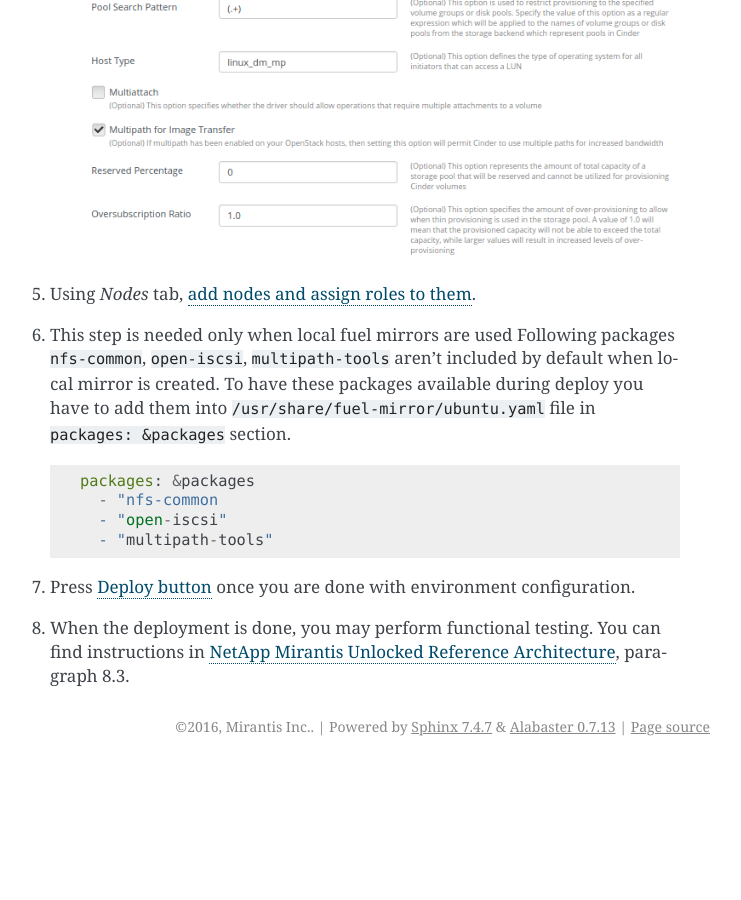
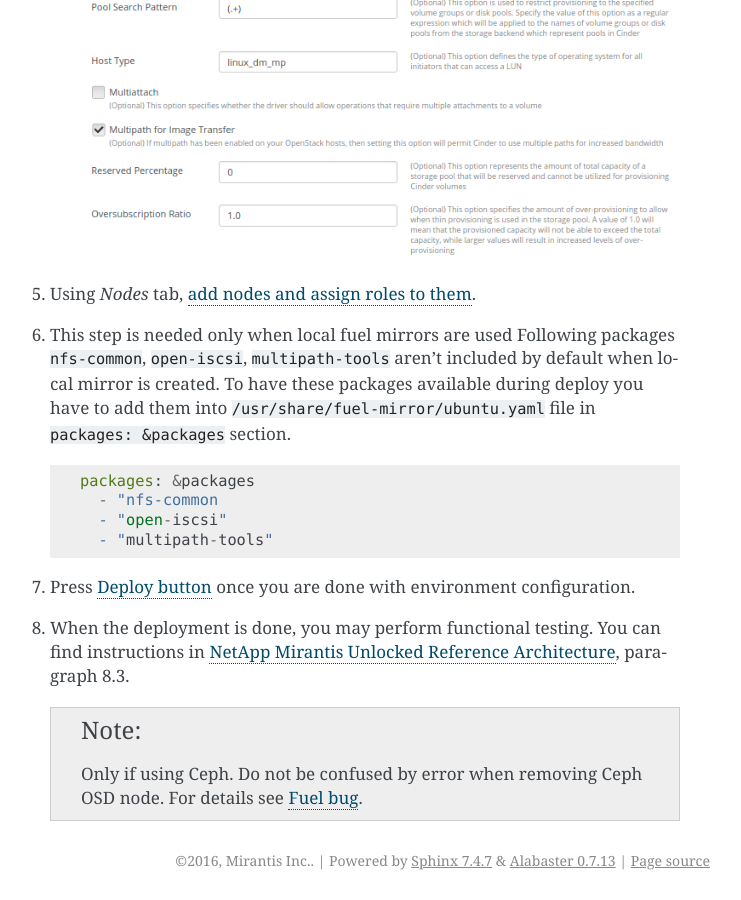
Before and after one commit to openstack-archive/fuel-plugin-cinder-netapp, a Sphinx documentation site: the page built from doc/source/guide.rst, in a window 1280 px wide and 900 px high, scrolled down 6000 px. Shown: the whole window, without its empty margins (400-1141 px from the left). Built offline with Sphinx 7.4.7, drawn with Linux system fonts in a browser that asks for light colours; before the commit the page ends 6766 px from its top, so only the background shows below that.

Commit message:
DOCS: Added note about Fuel bug
  While verification it was discovered that user
  can be confused by error when trying to remove
  Ceph OSD node from cluster. This change just
  added NOTE to user guide.

Change-Id: I3dab3744ca4f57234d461c3acf9a4a7b641bde95

```diff
--- a/doc/source/guide.rst
+++ b/doc/source/guide.rst
@@ -108,7 +108,12 @@ Once the Fuel Cinder NetApp plugin has been installed, you can create OpenStack
 #. When the deployment is done, you may perform functional testing.
    You can find instructions in `NetApp Mirantis Unlocked Reference Architecture`_, paragraph 8.3.
 
+   .. NOTE::
+      Only if using Ceph. Do not be confused by error when
+      removing Ceph OSD node. For details see `Fuel bug`_.
+
 .. _the instructions: http://docs.openstack.org/developer/fuel-docs/userdocs/fuel-user-guide/create-environment/start-create-env.html
 .. _add nodes and assign roles to them: http://docs.openstack.org/developer/fuel-docs/userdocs/fuel-user-guide/configure-environment/add-nodes.html
 .. _Deploy button: http://docs.openstack.org/developer/fuel-docs/userdocs/fuel-user-guide/deploy-environment/deploy-changes.html
 .. _NetApp Mirantis Unlocked Reference Architecture: http://content.mirantis.com/Mirantis-NetApp-Reference-Architecture-Landing-Page.html
+.. _Fuel bug: https://bugs.launchpad.net/fuel/+bug/1604386
```
